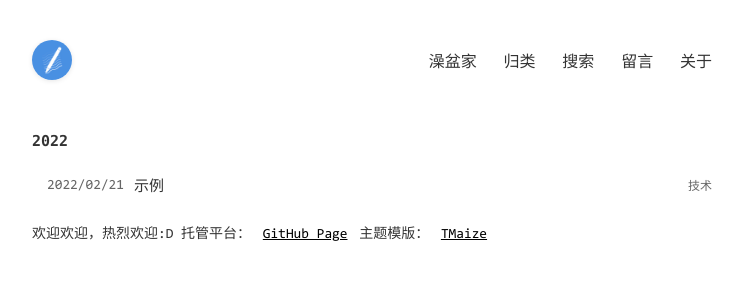
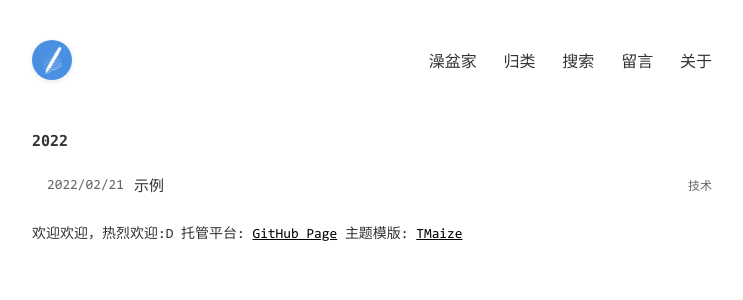
Before and after one commit to Zaopen/zaopen.github.io, a Jekyll site: the page built from index.html, in a window 1280 px wide. Shown: the top 300 px of the page, without its empty margins (268-1011 px from the left). Built offline with Jekyll 4.4.1, drawn with Linux system fonts in a browser that asks for light colours.

Commit message:
update css

```diff
--- a/_includes/footer.html
+++ b/_includes/footer.html
@@ -1,9 +1,9 @@
 <footer class="footer">
   <span>{{ site.footerText }}</span>
   <!-- <a href="{{ site.baseurl }}/static/xml/rss.xml">RSS订阅</a> -->
-  <span>托管平台：</span>
+  <span>托管平台:</span>
   <a href="https://pages.github.com/">GitHub Page</a>
-  <span>主题模版：</span>
+  <span>主题模版:</span>
   <a href="https://github.com/TMaize/tmaize-blog/">TMaize</a>
 </footer>
 <div id="to-top">
--- a/static/css/common.css
+++ b/static/css/common.css
@@ -139,7 +139,6 @@ input:-webkit-autofill {
 .footer a {
   text-decoration: underline;
   color: #000000;
-  padding: 0 4px;
   white-space: nowrap;
 }
 #to-top {
```
